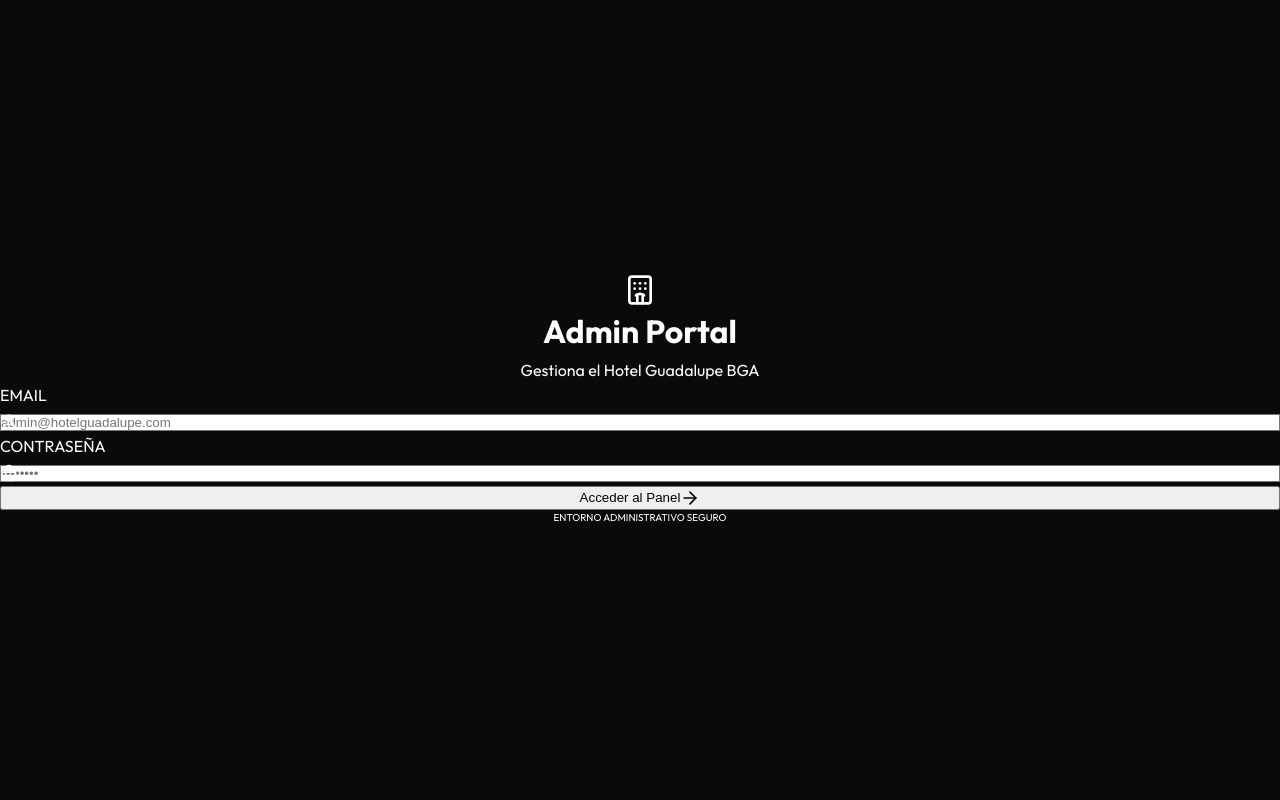
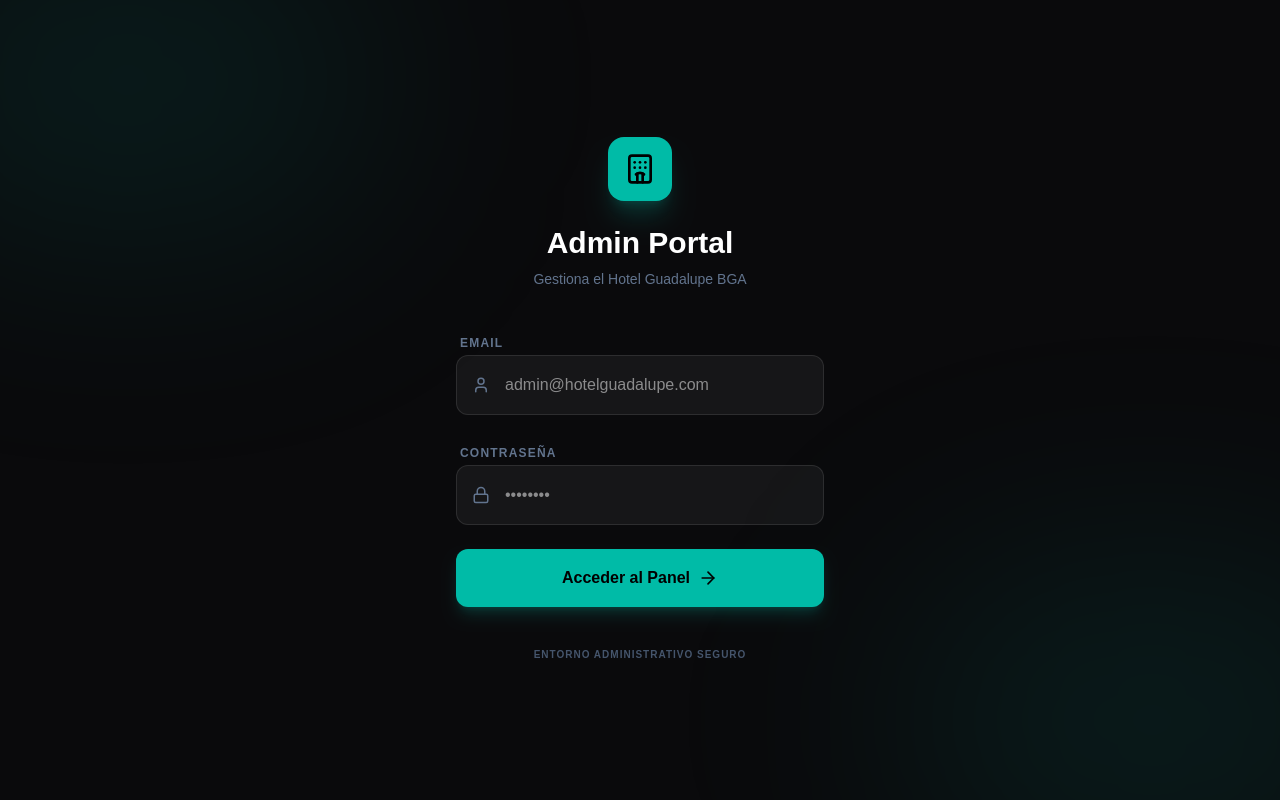
Before and after one commit to djmpsicologo/hotelguadalupebga, a React (Vite) app: page /admin/login in a window 1280 px wide. Built offline with nearby package versions, Linux system fonts and the light colour scheme; no server answers; the HTML template or start-up script is replaced by a standard one.

Commit message:
feat: implement visual room selector in Bookings Admin modal

```diff
--- a/src/firebase.ts
+++ b/src/firebase.ts
@@ -2,9 +2,9 @@ import { initializeApp } from "firebase/app";
 import { getAuth } from "firebase/auth";
 import { getFirestore } from "firebase/firestore";
 
-// Replace with your actual Firebase configuration
+// Configuración obtenida directamente de la consola de Firebase
 const firebaseConfig = {
-  apiKey: "AIzaSyAyWfi6CRuozC6jl3o1wbr42KV5H1Bv3uw",
+  apiKey: "AIzaSyAyWfi6cRuozC6jl3o1wbr42KV5H1Bv3uw",
   authDomain: "hotelguadalupebga-b9696.firebaseapp.com",
   projectId: "hotelguadalupebga-b9696",
   storageBucket: "hotelguadalupebga-b9696.firebasestorage.app",
@@ -13,6 +13,8 @@ const firebaseConfig = {
   measurementId: "G-KZ4P749HSD"
 };
 
+console.log("Firebase está inicializando con el proyecto:", firebaseConfig.projectId);
+
 // Initialize Firebase
 const app = initializeApp(firebaseConfig);
 export const auth = getAuth(app);
--- a/src/index.css
+++ b/src/index.css
@@ -1,95 +1,86 @@
+@import "tailwindcss";
 @import url('https://fonts.googleapis.com/css2?family=Outfit:wght@300;400;500;600;700&display=swap');
 
-@tailwind base;
-@tailwind components;
-@tailwind utilities;
+@theme {
+  /* System Design Tokens */
+  --color-bg-primary: #0a0a0c;
+  --color-bg-secondary: #121215;
+  --color-bg-tertiary: #1a1a1e;
 
-:root {
-  /* Cinematic Palette */
-  --bg-primary: #0a0a0c;
-  --bg-secondary: #121215;
-  --bg-tertiary: #1a1a1e;
+  --color-accent-primary: #14b8a6;
+  --color-accent-secondary: #0d9488;
 
-  --accent-primary: #14b8a6; /* Teal-500 */
-  --accent-secondary: #0d9488; /* Teal-600 */
-  --accent-glow: rgba(20, 184, 166, 0.2);
-
-  --gold-accent: #d4af37;
-
-  --text-primary: #fdfdfd;
-  --text-secondary: #a1a1aa;
-  --text-muted: #52525b;
-
-  --border-glass: rgba(255, 255, 255, 0.08);
-  --glass-bg: rgba(18, 18, 21, 0.75);
-  --glass-border: rgba(255, 255, 255, 0.1);
+  --color-gold-accent: #d4af37;
 
   --font-main: 'Outfit', sans-serif;
-  --transition-smooth: all 0.5s cubic-bezier(0.16, 1, 0.3, 1);
+
+  --shadow-premium: 0 32px 64px -16px rgba(0, 0, 0, 0.6);
 }
 
-* {
-  margin: 0;
-  padding: 0;
-  box-sizing: border-box;
+/* Custom Base Layer */
+@layer base {
+  body {
+    @apply font-main bg-bg-primary text-white antialiased leading-relaxed;
+  }
 }
 
-body {
-  font-family: var(--font-main);
-  background-color: var(--bg-primary);
-  color: var(--text-primary);
-  line-height: 1.6;
-  -webkit-font-smoothing: antialiased;
-  overflow-x: hidden;
+/* Custom Utilities for v4 */
+@utility glass-effect {
+  background: rgba(18, 18, 21, 0.75);
+  backdrop-filter: blur(20px);
+  -webkit-backdrop-filter: blur(20px);
+  border: 1px solid rgba(255, 255, 255, 0.1);
 }
 
-@layer utilities {
-  .glass-effect {
-    background: var(--glass-bg);
-    backdrop-filter: blur(20px);
-    -webkit-backdrop-filter: blur(20px);
-    border: 1px solid var(--glass-border);
-  }
-
-  .text-glow {
+@utility text-glow {
   text-shadow: 0 0 20px rgba(255, 255, 255, 0.2);
 }
 
-  .premium-gradient {
+@utility premium-gradient {
   background: linear-gradient(135deg, #ffffff 0%, #14b8a6 100%);
   -webkit-background-clip: text;
   -webkit-text-fill-color: transparent;
 }
 
-  .cinematic-overlay {
+@utility cinematic-overlay {
   background: linear-gradient(to bottom,
     rgba(10, 10, 12, 0.45) 0%,
     rgba(10, 10, 12, 0.2) 40%,
     rgba(10, 10, 12, 0.95) 100%
   );
 }
+
+@utility reveal-up {
+  opacity: 0;
+  animation: revealUp 1s cubic-bezier(0.16, 1, 0.3, 1) forwards;
 }
 
-/* Animations */
+@utility anim-delay-200 {
+  animation-delay: 0.2s;
+}
+
+@utility anim-delay-400 {
+  animation-delay: 0.4s;
+}
+
+/* Base Animations */
 @keyframes revealUp {
   from { opacity: 0; transform: translateY(30px); }
   to { opacity: 1; transform: translateY(0); }
 }
 
-.reveal-up {
-  opacity: 0;
-  animation: revealUp 1s cubic-bezier(0.16, 1, 0.3, 1) forwards;
+@keyframes slowZoom {
+  0% { transform: scale(1.05); }
+  50% { transform: scale(1.15); }
+  100% { transform: scale(1.05); }
 }
 
-.anim-delay-200 { animation-delay: 0.2s; }
-.anim-delay-400 { animation-delay: 0.4s; }
-
-/* Custom Scrollbar */
+/* Scrollbar */
 ::-webkit-scrollbar {
   width: 6px;
 }
 ::-webkit-scrollbar-track {
-  background: var(--bg-primary);
+  background: #0a0a0c;
 }
 ::-webkit-scrollbar-thumb {
   background: #27272a;
--- a/src/pages/admin/AdminLogin.tsx
+++ b/src/pages/admin/AdminLogin.tsx
@@ -21,7 +21,27 @@ const AdminLogin: React.FC = () => {
       await login(email, password);
       navigate('/admin');
     } catch (err: any) {
-      setError('Credenciales incorrectas. Por favor verifica tu email y contraseña.');
+      console.error('Firebase Auth Error:', err.code, err.message);
+
+      switch (err.code) {
+        case 'auth/user-not-found':
+          setError('El correo no está registrado como administrador.');
+          break;
+        case 'auth/wrong-password':
+          setError('La contraseña es incorrecta.');
+          break;
+        case 'auth/too-many-requests':
+          setError('Demasiados intentos fallidos. Intenta más tarde.');
+          break;
+        case 'auth/operation-not-allowed':
+          setError('El inicio de sesión con email no está habilitado en Firebase.');
+          break;
+        case 'auth/invalid-credential':
+          setError('Credenciales inválidas. Verifica tu email y contraseña.');
+          break;
+        default:
+          setError('Error al iniciar sesión: ' + (err.message || 'Intenta de nuevo.'));
+      }
     } finally {
       setLoading(false);
     }
--- a/src/pages/admin/BookingsAdmin.tsx
+++ b/src/pages/admin/BookingsAdmin.tsx
@@ -413,21 +413,44 @@ const BookingsAdmin: React.FC = () => {
                     <h3 className="text-sm font-bold text-slate-500 uppercase tracking-widest">Detalles de la Reserva</h3>
 
                     <div className="grid grid-cols-1 md:grid-cols-2 gap-4">
-                      <div>
-                        <label className="block text-xs font-bold text-slate-500 uppercase tracking-widest mb-2">Habitación *</label>
-                        <select
-                          value={formData.roomId}
-                          onChange={(e) => setFormData({ ...formData, roomId: e.target.value })}
-                          className="w-full px-4 py-3 bg-white/5 border border-white/10 rounded-xl focus:outline-none focus:border-teal-500 transition-all"
-                          required
-                        >
-                          <option value="">Seleccionar habitación</option>
-                          {rooms.filter(r => r.status === 'Available' || r.id === formData.roomId).map(room => (
-                            <option key={room.id} value={room.id}>
-                              {room.name} - {room.type} (${room.price.toLocaleString()})
-                            </option>
-                          ))}
-                        </select>
+                      <div className="md:col-span-2">
+                        <label className="block text-xs font-bold text-slate-500 uppercase tracking-widest mb-4">Seleccionar Habitación *</label>
+                        <div className="grid grid-cols-2 sm:grid-cols-3 gap-3">
+                          {rooms.filter(r => r.status === 'Available' || r.id === formData.roomId).map(room => {
+                            const isSelected = formData.roomId === room.id;
+                            return (
+                              <button
+                                key={room.id}
+                                type="button"
+                                onClick={() => setFormData({ ...formData, roomId: room.id })}
+                                className={`flex flex-col p-4 rounded-xl border text-left transition-all ${
+                                  isSelected
+                                  ? 'bg-teal-500/10 border-teal-500 shadow-lg shadow-teal-500/10'
+                                  : 'bg-white/5 border-white/10 hover:border-white/20'
+                                }`}
+                              >
+                                <span className={`text-xs font-bold uppercase tracking-wider mb-1 ${isSelected ? 'text-teal-400' : 'text-slate-500'}`}>
+                                  {room.type}
+                                </span>
+                                <span className="text-sm font-bold text-white mb-2">{room.name}</span>
+                                <span className={`text-xs font-medium ${isSelected ? 'text-teal-500' : 'text-slate-400'}`}>
+                                  ${room.price.toLocaleString()}
+                                </span>
+                                {isSelected && (
+                                  <motion.div
+                                    layoutId="selectedArrow"
+                                    className="w-1.5 h-1.5 bg-teal-500 rounded-full mt-2"
+                                  />
+                                )}
+                              </button>
+                            );
+                          })}
+                        </div>
+                        {!formData.roomId && (
+                          <p className="text-[10px] text-red-400 font-bold uppercase mt-3 ml-1 animate-pulse">
+                            Debes seleccionar una habitación para continuar
+                          </p>
+                        )}
                       </div>
 
                       <div>
```
Lines whose indentation alone changed are shown as unchanged.
